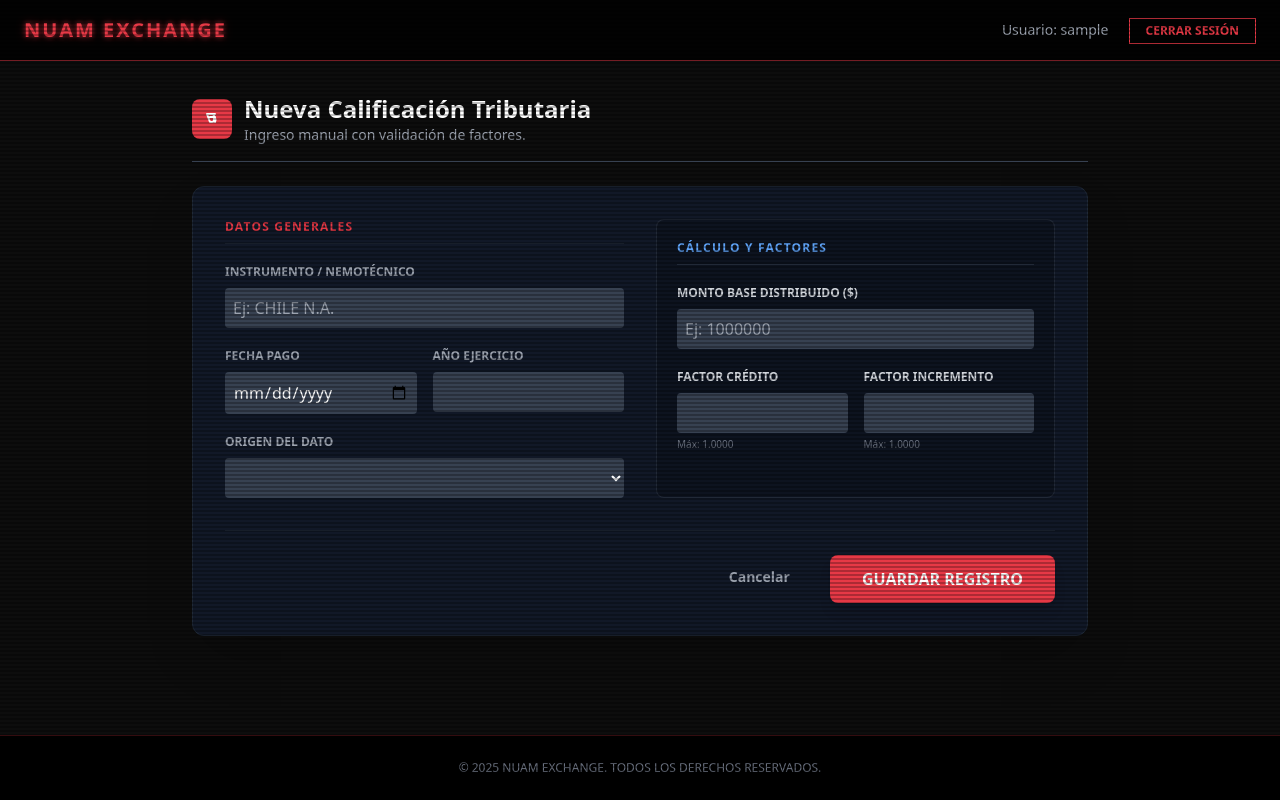
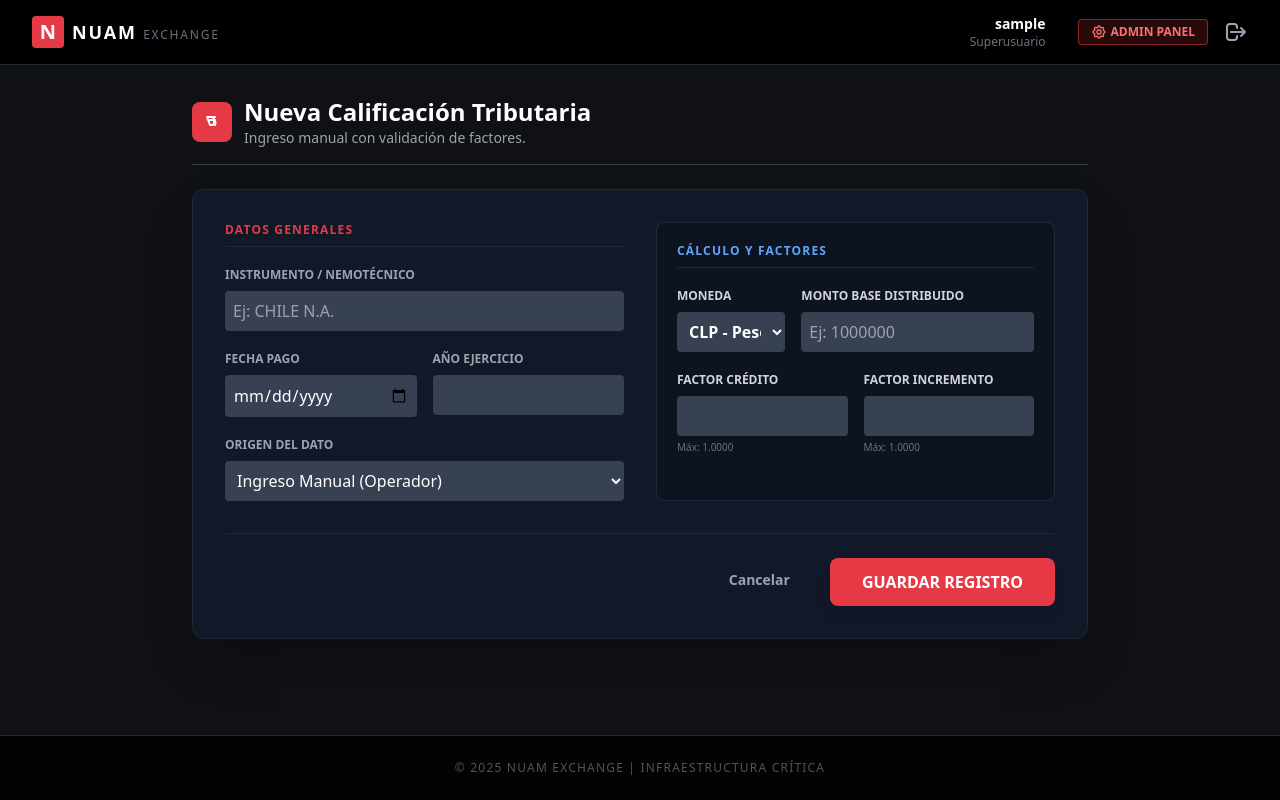
Before and after one commit to ToaBollua/BrokerNUAM-INACAP, a Django app: page /entry/manual/ in a window 1280 px wide. Run offline with Django 5.2, Linux system fonts and the light colour scheme; the visitor is signed in with stand-in values (Sample User, id 1); lists and menus that the app fills with data are empty; some libraries are stand-ins or nearby versions.

Commit message:
Version final ahora si que si

```diff
--- a/srv-django-backend/api/forms.py
+++ b/srv-django-backend/api/forms.py
@@ -4,8 +4,7 @@ from .models import TaxQualification
 import json
 
 class ManualEntryForm(forms.ModelForm):
-    # --- CAMPOS VIRTUALES (UX Amigable) ---
-    # Estos campos no existen en la BD, se guardarán en el JSON
+    # --- CAMPOS VIRTUALES ---
     monto_base = forms.DecimalField(
         label="Monto Base ($)",
         max_digits=12,
@@ -31,16 +30,17 @@ class ManualEntryForm(forms.ModelForm):
 
     class Meta:
         model = TaxQualification
-        # Excluimos 'financial_data' porque lo llenaremos nosotros
-        fields = ['instrument', 'payment_date', 'exercise_year', 'source']
+        fields = ['instrument', 'payment_date', 'exercise_year', 'source', 'currency']
         widgets = {
             'instrument': forms.TextInput(attrs={'class': 'bg-gray-700 text-white border-none rounded p-2 w-full', 'placeholder': 'Ej: CHILE N.A.'}),
             'payment_date': forms.DateInput(attrs={'type': 'date', 'class': 'bg-gray-700 text-white border-none rounded p-2 w-full'}),
             'exercise_year': forms.NumberInput(attrs={'class': 'bg-gray-700 text-white border-none rounded p-2 w-full'}),
             'source': forms.Select(attrs={'class': 'bg-gray-700 text-white border-none rounded p-2 w-full'}),
+            # AQUÍ ESTÁ LA CORRECCIÓN: Forzamos el Select y le damos estilo
+            'currency': forms.Select(attrs={'class': 'bg-gray-700 text-white border-none rounded p-2 w-full font-bold border border-gray-600'}),
         }
 
-    # --- VALIDACIÓN DE NEGOCIO (Factores <= 1) ---
+    # --- VALIDACIONES Y LOGICA JSON ---
     def clean_factor_credito(self):
         factor = self.cleaned_data['factor_credito']
         if factor > 1:
@@ -55,18 +55,17 @@ class ManualEntryForm(forms.ModelForm):
             raise ValidationError("El Factor de Incremento no puede ser mayor a 1.0.")
         return factor
 
-    # --- EMPAQUETADO JSON (Magia) ---
     def save(self, commit=True):
         instance = super().save(commit=False)
 
-        # Construimos el JSON automáticamente desde los campos limpios
         financial_payload = {
+            "moneda": instance.currency,
             "monto_base": float(self.cleaned_data['monto_base']),
             "factores": {
                 "credito": float(self.cleaned_data['factor_credito']),
                 "incremento": float(self.cleaned_data['factor_incremento'] or 0)
             },
-            "calculado_automatico": True # Marca de auditoría
+            "calculado_automatico": True
         }
 
         instance.financial_data = financial_payload
@@ -75,6 +74,5 @@ class ManualEntryForm(forms.ModelForm):
             instance.save()
         return instance
 
-# Mantén el CSVUploadForm igual...
 class CSVUploadForm(forms.Form):
     file = forms.FileField(label='Seleccionar archivo CSV', widget=forms.FileInput(attrs={'class': 'text-white'}))
--- a/srv-django-backend/templates/base.html
+++ b/srv-django-backend/templates/base.html
@@ -4,62 +4,78 @@
 <head>
     <meta charset="UTF-8">
     <meta name="viewport" content="width=device-width, initial-scale=1.0">
-    <title>NUAM | Mantenedor Tributario</title>
+    <title>NUAM | Gestión Tributaria</title>
     <script src="https://cdn.tailwindcss.com"></script>
-    <link rel="stylesheet" href="{% static 'css/base.css' %}">
     <script>
         tailwind.config = {
             theme: {
                 extend: {
                     colors: {
-                        'nuam-dark': '#0d0d0d',
-                        'nuam-red': '#e63946',
+                        'nuam-red': '#E63946',
+                        'nuam-dark': '#1D3557',
                     }
                 }
             }
         }
     </script>
+    <style>
+        /* Estilo Cyberpunk Corporativo */
+        body { background-color: #0f1115; }
+        .glass-panel { background: rgba(255, 255, 255, 0.05); backdrop-filter: blur(10px); border: 1px solid rgba(255, 255, 255, 0.1); }
+    </style>
 </head>
-<body class="bg-nuam-dark text-gray-300 font-sans overflow-x-hidden crt min-h-screen flex flex-col">
+<body class="text-gray-300 font-sans antialiased min-h-screen flex flex-col">
 
-    <header class="border-b border-nuam-red/50 bg-black/80 backdrop-blur-sm">
-        <nav class="container mx-auto px-6 py-4 flex justify-between items-center">
-            <div class="text-xl font-bold tracking-widest text-nuam-red text-glow">
-                <a href="{% url 'home' %}">NUAM EXCHANGE</a>
+    <nav class="bg-black/90 border-b border-gray-800 fixed w-full z-50 top-0">
+        <div class="max-w-7xl mx-auto px-4 sm:px-6 lg:px-8">
+            <div class="flex items-center justify-between h-16">
+
+                <div class="flex items-center">
+                    <a href="{% url 'home' %}" class="flex-shrink-0">
+                        <div class="flex items-center gap-2">
+                            <div class="w-8 h-8 bg-nuam-red rounded flex items-center justify-center text-white font-black text-xl">N</div>
+                            <span class="text-white font-bold tracking-widest text-lg">NUAM <span class="text-xs font-normal text-gray-500">EXCHANGE</span></span>
+                        </div>
+                    </a>
+                </div>
+
+                <div class="flex items-center gap-4">
+                    {% if user.is_authenticated %}
+
+                        <div class="text-right hidden md:block mr-4">
+                            <p class="text-sm font-bold text-white">{{ user.username }}</p>
+                            <p class="text-xs text-gray-500">
+                                {% if user.is_superuser %} Superusuario {% else %} Operador {% endif %}
+                            </p>
+                        </div>
+
+                        {% if user.is_superuser %}
+                        <a href="{% url 'admin:index' %}" target="_blank" class="flex items-center px-3 py-1 bg-red-900/30 border border-red-500/50 text-red-400 text-xs font-bold uppercase rounded hover:bg-red-900 hover:text-white transition-all">
+                            <svg class="w-4 h-4 mr-1" fill="none" stroke="currentColor" viewBox="0 0 24 24"><path stroke-linecap="round" stroke-linejoin="round" stroke-width="2" d="M10.325 4.317c.426-1.756 2.924-1.756 3.35 0a1.724 1.724 0 002.573 1.066c1.543-.94 3.31.826 2.37 2.37a1.724 1.724 0 001.065 2.572c1.756.426 1.756 2.924 0 3.35a1.724 1.724 0 00-1.066 2.573c.94 1.543-.826 3.31-2.37 2.37a1.724 1.724 0 00-2.572 1.065c-.426 1.756-2.924 1.756-3.35 0a1.724 1.724 0 00-2.573-1.066c-1.543.94-3.31-.826-2.37-2.37a1.724 1.724 0 00-1.065-2.572c-1.756-.426-1.756-2.924 0-3.35a1.724 1.724 0 001.066-2.573c-.94-1.543.826-3.31 2.37-2.37.996.608 2.296.07 2.572-1.065z"></path><path stroke-linecap="round" stroke-linejoin="round" stroke-width="2" d="M15 12a3 3 0 11-6 0 3 3 0 016 0z"></path></svg>
+                            Admin Panel
+                        </a>
+                        {% endif %}
+
+                        <a href="{% url 'admin:logout' %}" class="text-gray-400 hover:text-white transition-colors">
+                            <svg class="w-6 h-6" fill="none" stroke="currentColor" viewBox="0 0 24 24"><path stroke-linecap="round" stroke-linejoin="round" stroke-width="2" d="M17 16l4-4m0 0l-4-4m4 4H7m6 4v1a3 3 0 01-3 3H6a3 3 0 01-3-3V7a3 3 0 013-3h4a3 3 0 013 3v1"></path></svg>
+                        </a>
+
+                    {% endif %}
+                </div>
             </div>
-            <div>
-                {% if user.is_authenticated %}
-                    <span class="mr-4 text-sm text-gray-400">Usuario: {{ user.username }}</span>
-                    <form action="{% url 'logout' %}" method="post" class="inline">
-                        {% csrf_token %}
-                        <button type="submit" class="px-4 py-1 text-xs border border-nuam-red text-nuam-red hover:bg-nuam-red hover:text-white transition-colors uppercase font-bold">
-                            Cerrar Sesión
-                        </button>
-                    </form>
-                {% else %}
-                    {% endif %}
-            </div>
-        </nav>
-    </header>
+        </div>
+    </nav>
 
-    <main class="container mx-auto px-6 py-8 flex-grow">
-        {% if messages %}
-            <div class="mb-6 space-y-2">
-                {% for message in messages %}
-                    <div class="p-3 border-l-4 border-nuam-red bg-nuam-red/10 text-sm text-white">
-                        {{ message }}
-                    </div>
-                {% endfor %}
-            </div>
-        {% endif %}
-
-        {% block content %}{% endblock %}
+    <main class="flex-grow pt-24 pb-12 px-4 sm:px-6 lg:px-8 max-w-7xl mx-auto w-full">
+        {% block content %}
+        {% endblock %}
     </main>
 
-    <footer class="border-t border-nuam-red/30 py-6 mt-auto bg-black">
-        <div class="container mx-auto px-6 text-center text-xs text-gray-500">
-            © 2025 NUAM EXCHANGE. TODOS LOS DERECHOS RESERVADOS.
+    <footer class="bg-black/80 border-t border-gray-800 mt-auto py-6">
+        <div class="max-w-7xl mx-auto px-4 text-center text-xs text-gray-600 uppercase tracking-widest">
+            &copy; 2025 NUAM EXCHANGE | Infraestructura Crítica
         </div>
     </footer>
+
 </body>
 </html>
--- a/srv-django-backend/templates/manual_entry.html
+++ b/srv-django-backend/templates/manual_entry.html
@@ -52,9 +52,15 @@
             <div class="space-y-5 bg-black/20 p-5 rounded-lg border border-gray-700/50">
                 <h3 class="text-blue-400 font-bold text-xs uppercase tracking-widest mb-4 border-b border-gray-700/50 pb-2">Cálculo y Factores</h3>
 
-                <div>
-                    <label class="block text-gray-300 text-xs font-bold mb-2 uppercase">Monto Base Distribuido ($)</label>
-                    {{ form.monto_base }}
+                <div class="grid grid-cols-3 gap-4">
+                    <div class="col-span-1">
+                        <label class="block text-gray-300 text-xs font-bold mb-2 uppercase">Moneda</label>
+                        {{ form.currency }}
+                    </div>
+                    <div class="col-span-2">
+                        <label class="block text-gray-300 text-xs font-bold mb-2 uppercase">Monto Base Distribuido</label>
+                        {{ form.monto_base }}
+                    </div>
                 </div>
 
                 <div class="grid grid-cols-2 gap-4">
```
Also changed, not shown: srv-django-backend/api/models.py (+81 -25 lines), README.md, srv-django-backend/api/migrations/0002_alter_auditlog_options_alter_broker_options_and_more.py (added), srv-django-backend/api/migrations/0003_alter_taxqualification_source.py (added), 1 other file.
